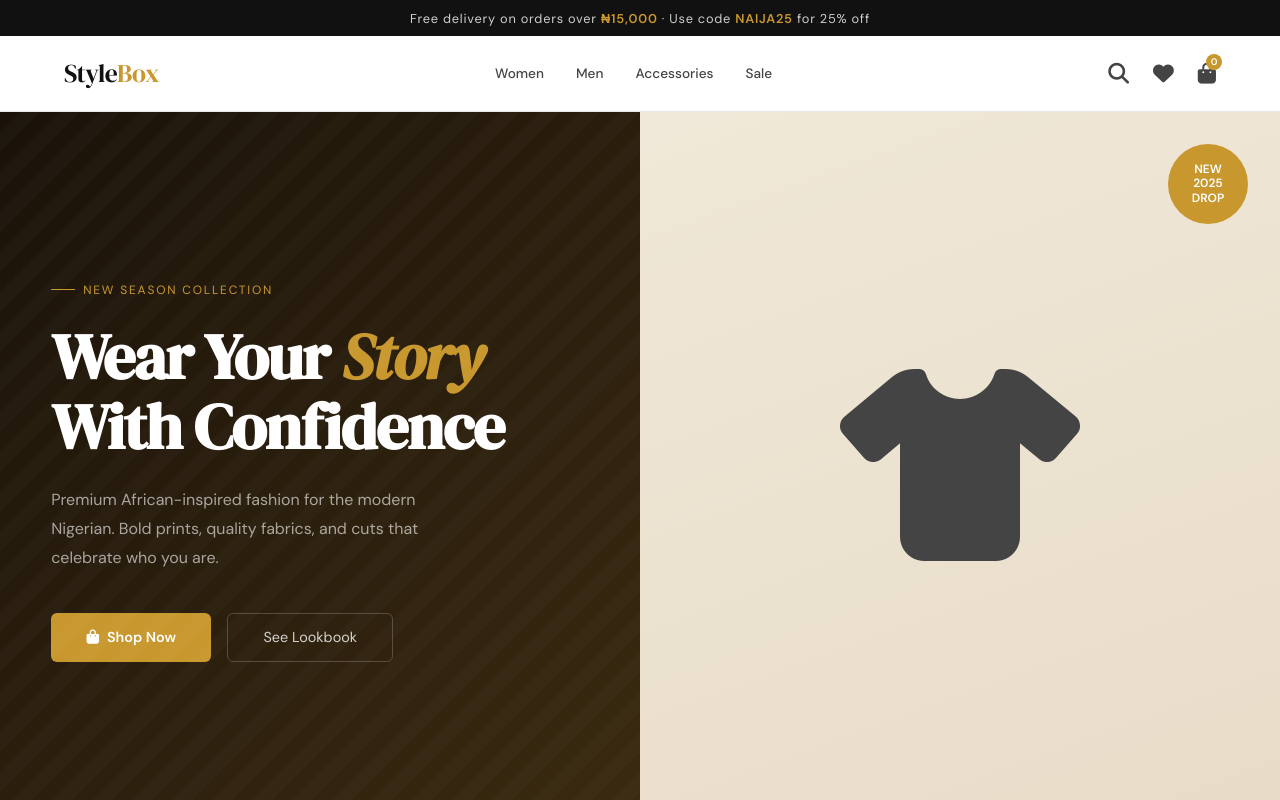
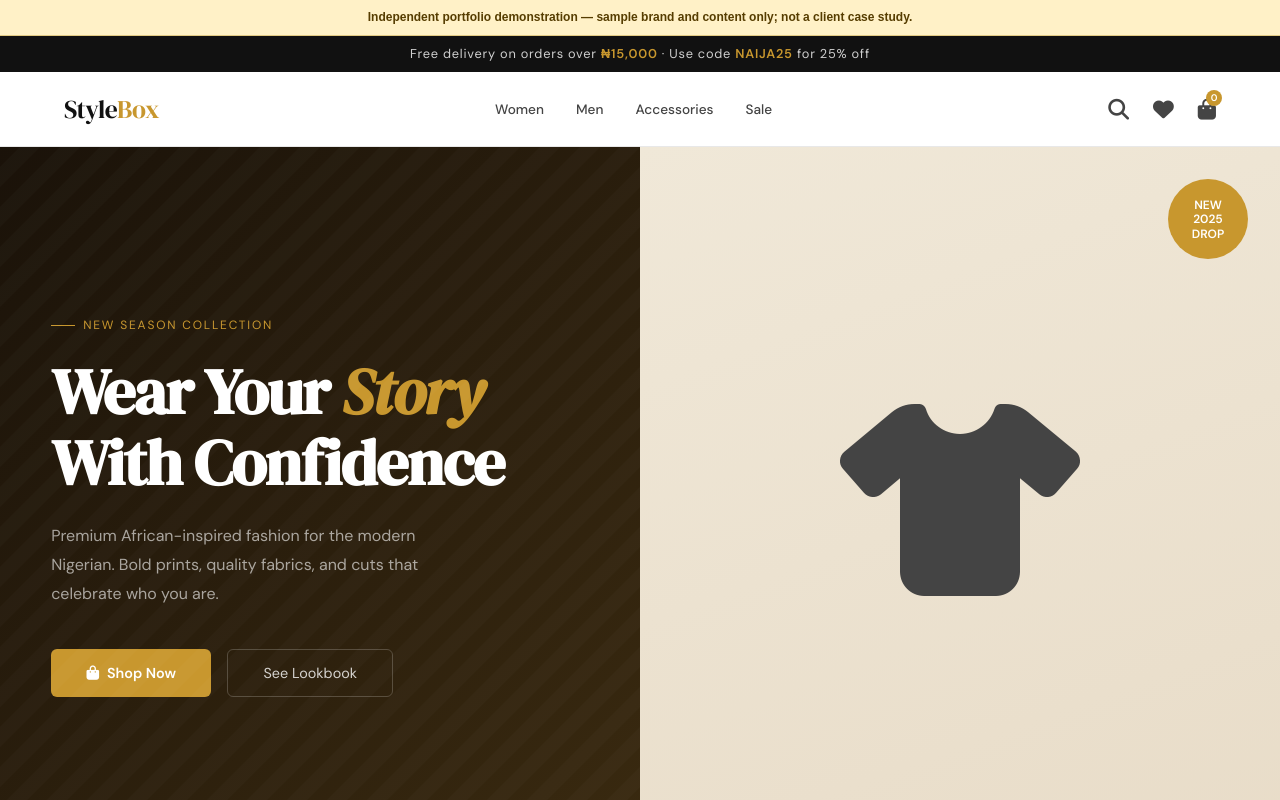
Before and after one commit to anyaegbuemmanuel2021-dot/portfolio, a website: page public/projects/shop/index.html in a window 1280 px wide. Shown: the top 800 px of the page. Drawn offline with Linux system fonts and the light colour scheme.

Commit message:
Label project demo content as illustrative portfolio work

```diff
--- a/public/projects/shop/index.html
+++ b/public/projects/shop/index.html
@@ -84,6 +84,7 @@
   <link rel="stylesheet" href="https://cdnjs.cloudflare.com/ajax/libs/font-awesome/6.5.0/css/all.min.css" />
 </head>
 <body>
+<div role="note" style="position:relative;z-index:99999;padding:9px 16px;text-align:center;background:#fff1c7;color:#563d00;border-bottom:1px solid #e3ca83;font:600 12px/1.4 Arial,sans-serif">Independent portfolio demonstration — sample brand and content only; not a client case study.</div>
 
 <div class="top-banner">Free delivery on orders over <span>₦15,000</span> · Use code <span>NAIJA25</span> for 25% off</div>
 
```
